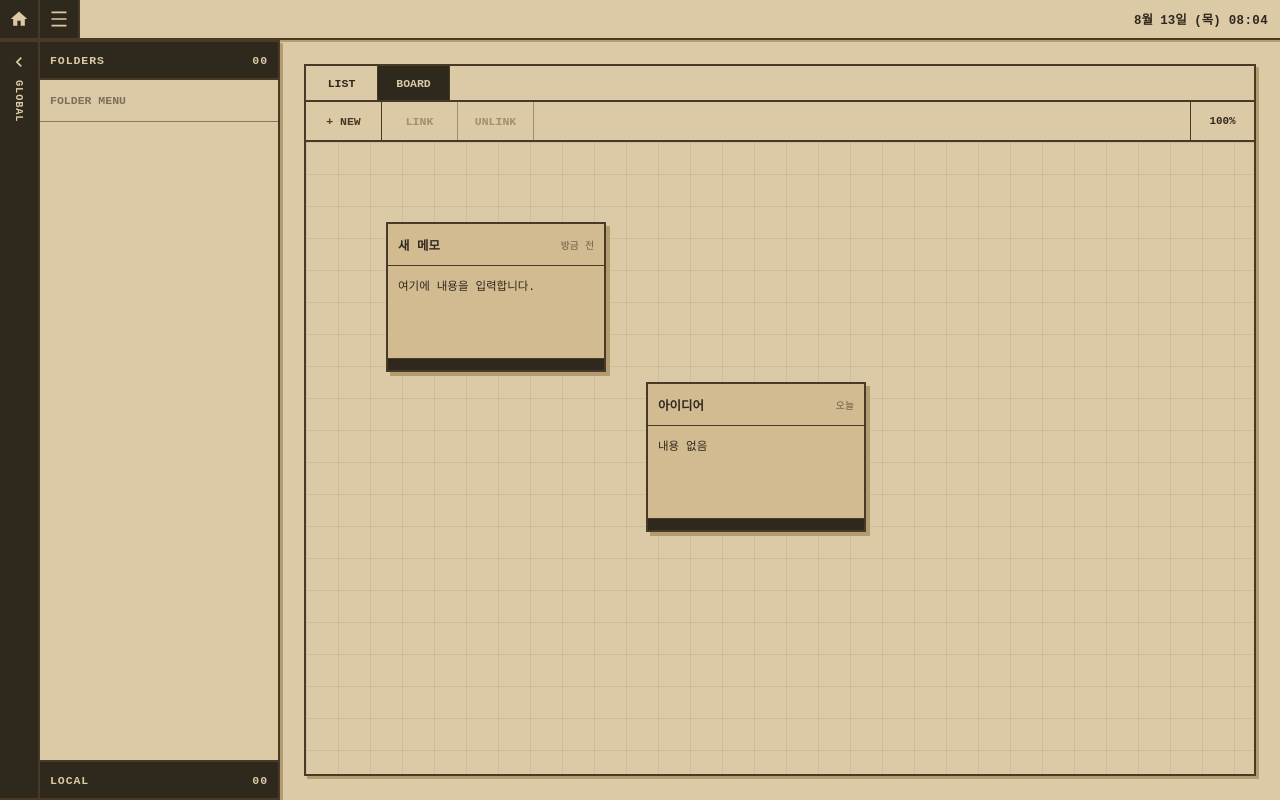
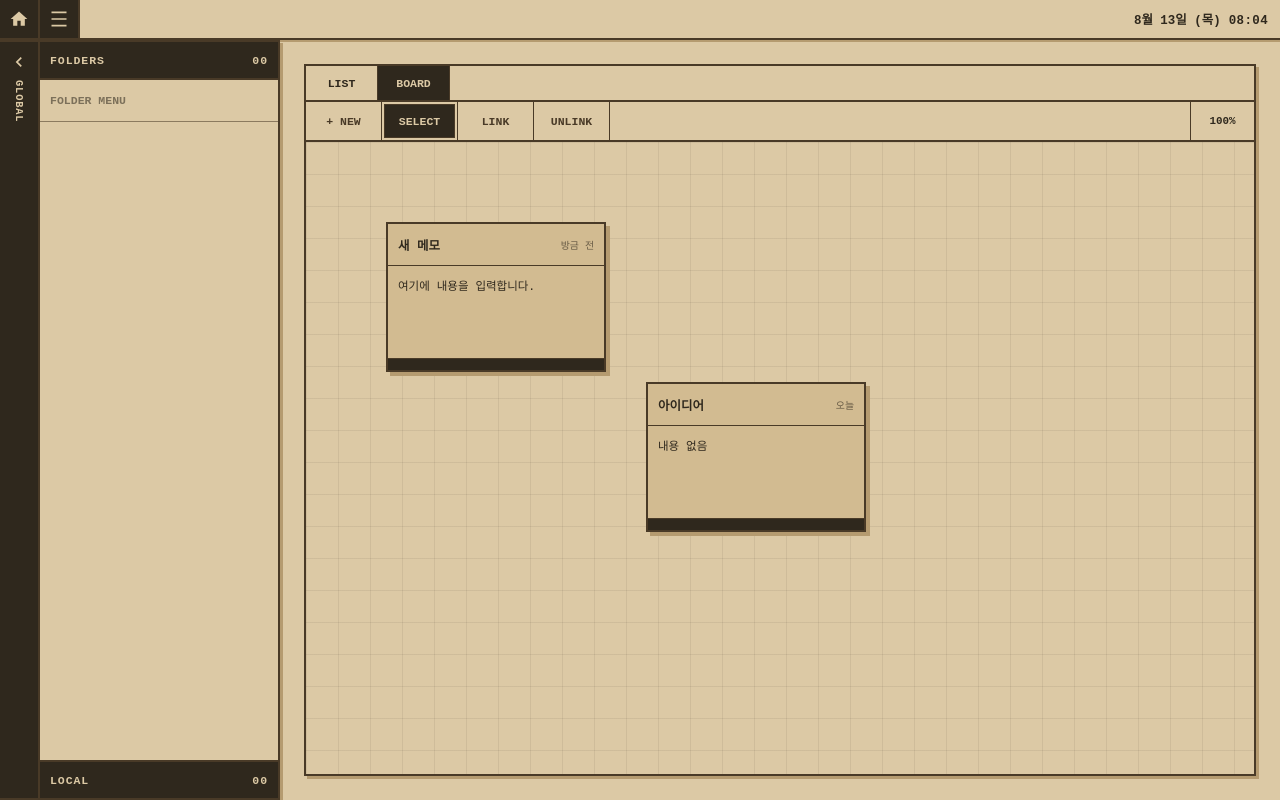
Before and after one commit to neukdol30-ai/workspace, a React app in the folder frontend/: page /memo/board in a window 1280 px wide. Built offline with nearby package versions, Linux system fonts and the light colour scheme; the HTML template or start-up script is replaced by a standard one.

Commit message:
link 기능 준비 시작

```diff
--- a/frontend/src/pages/memo/BoardMemoPage.css
+++ b/frontend/src/pages/memo/BoardMemoPage.css
@@ -150,3 +150,16 @@
     cursor: grabbing;
     box-shadow: 7px 7px 0 #9f845a;
 }
+
+.memo-board-tool--active {
+    color: var(--surface);
+    background: var(--ink);
+    box-shadow:
+            inset 0 0 0 2px var(--surface),
+            inset 0 0 0 3px var(--line);
+}
+
+.memo-board-tool--active:hover {
+    color: var(--surface);
+    background: var(--ink);
+}
--- a/frontend/src/pages/memo/BoardMemoPage.jsx
+++ b/frontend/src/pages/memo/BoardMemoPage.jsx
@@ -59,6 +59,12 @@ function BoardMemoPage() {
 
     const openedNote =
         notes.find((note) => note.id === openedNoteId) ?? null
+
+    function handleToolChange(nextMode) {
+        setToolMode((currentMode) =>
+            currentMode === nextMode ? 'select' : nextMode,
+        )
+    }
 
     function handleBoardWheel(event) {
 
@@ -268,7 +274,7 @@ function BoardMemoPage() {
 
         setDraggingNodeId(null)
 
-        if (shouldOpenNote) {
+        if (shouldOpenNote && toolMode === 'select') {
             setOpenedNoteId(node.noteId)
         }
     }
@@ -285,17 +291,40 @@ function BoardMemoPage() {
                 </button>
 
                 <button
-                    className="memo-board-tool"
+                    className={`memo-board-tool ${
+                        toolMode === 'select'
+                            ? 'memo-board-tool--active'
+                            : ''
+                    }`}
                     type="button"
-                    disabled
+                    aria-pressed={toolMode === 'select'}
+                    onClick={() => setToolMode('select')}
+                    >
+                    SELECT
+                </button>
+
+                <button
+                    className={`memo-board-tool ${
+                        toolMode === 'link'
+                            ? 'memo-board-tool--active'
+                            : ''
+                    }`}
+                    type="button"
+                    aria-pressed={toolMode === 'link'}
+                    onClick={() => handleToolChange('link')}
                 >
                     LINK
                 </button>
 
                 <button
-                    className="memo-board-tool"
+                    className={`memo-board-tool ${
+                        toolMode === 'unlink'
+                            ? 'memo-board-tool--active'
+                            : ''
+                    }`}
                     type="button"
-                    disabled
+                    aria-pressed={toolMode === 'unlink'}
+                    onClick={() => handleToolChange('unlink')}
                     >
                     UNLINK
                 </button>
```
